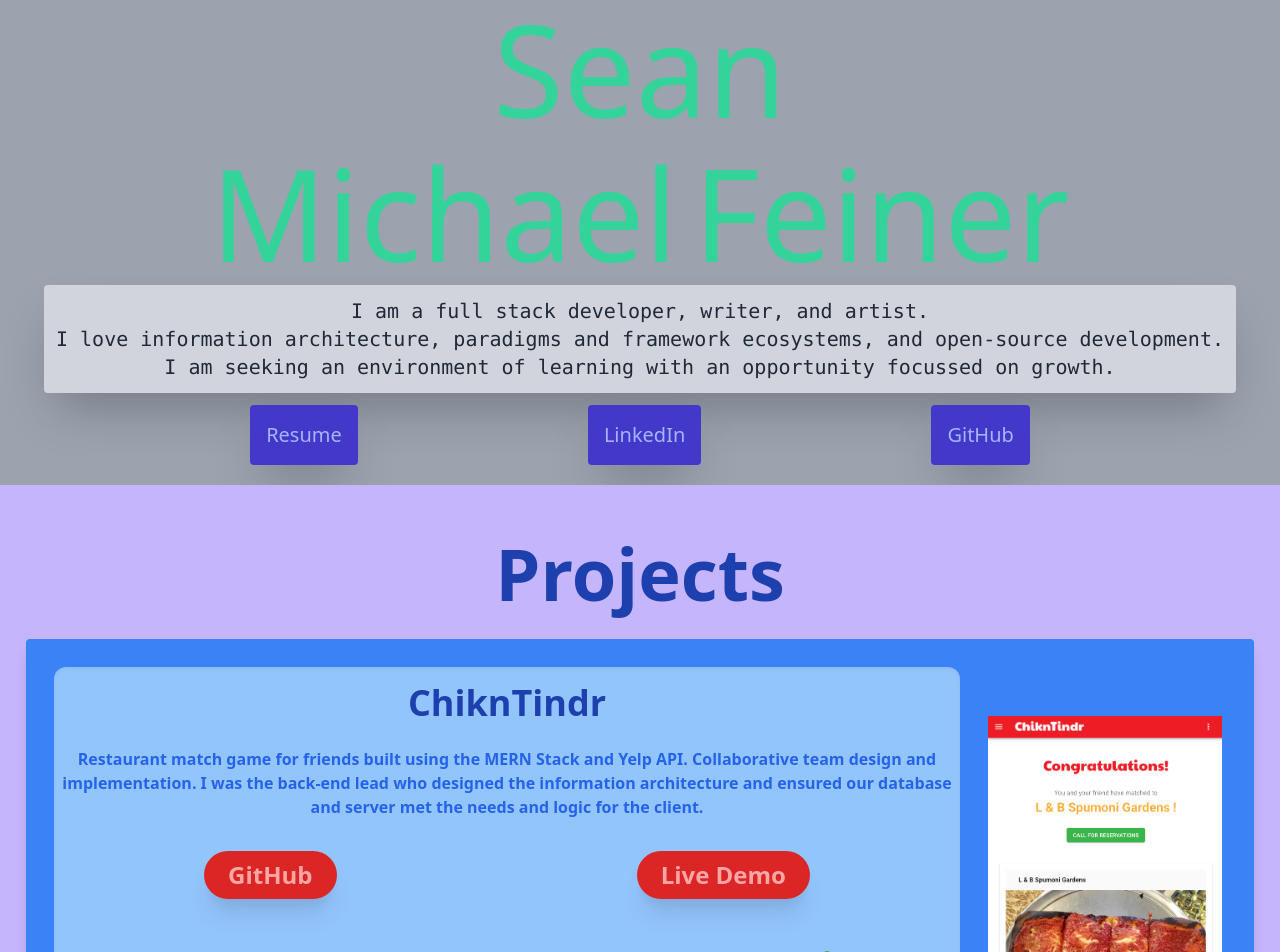
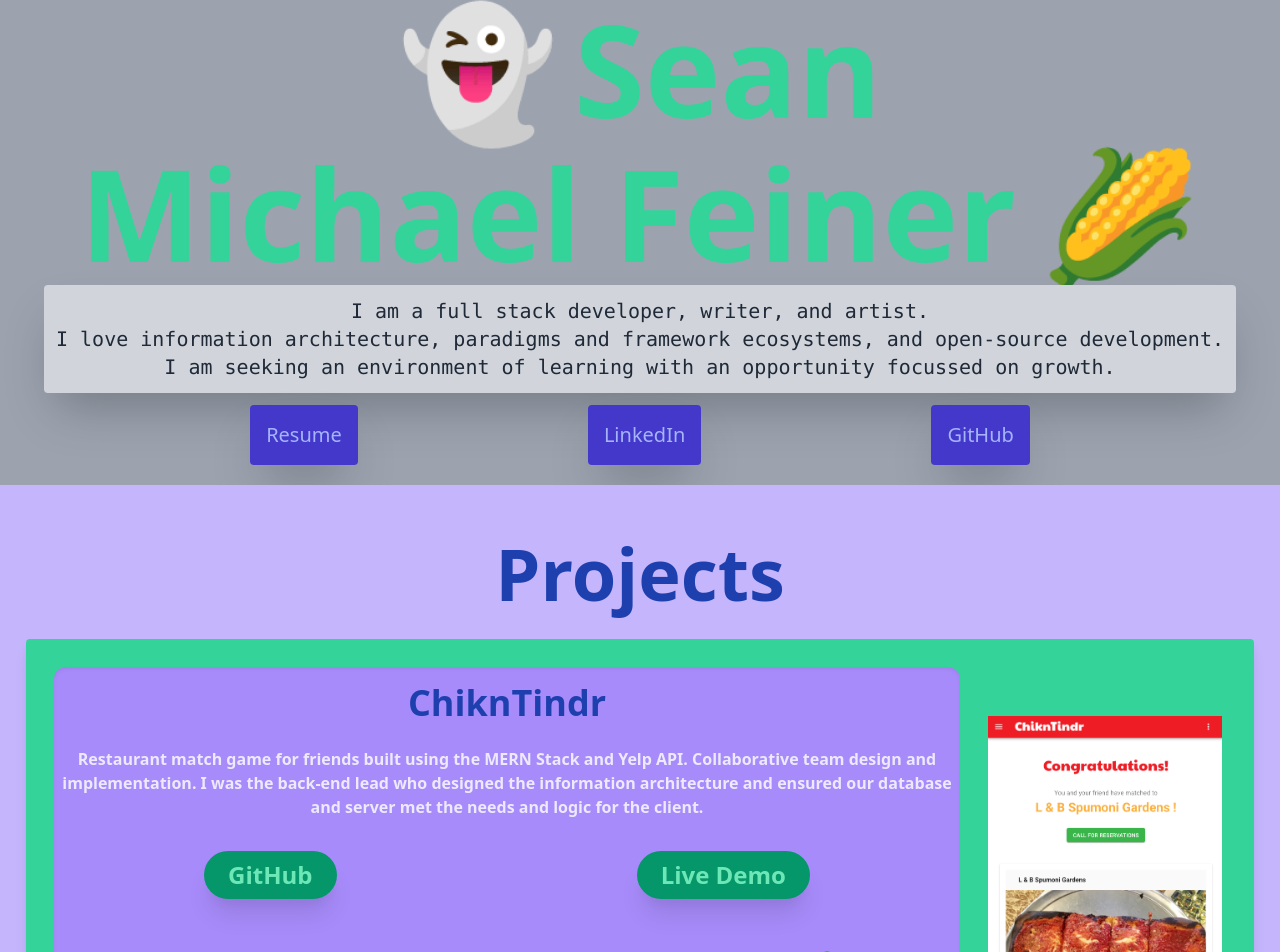
Before and after one commit to sameghosts/portfolio, a Next.js app: page / in a window 1280 px wide. Shown: the part 96-1048 px from the top of the page. Built offline with nearby package versions, Linux system fonts and the light colour scheme.

Commit message:
mmm emojis

```diff
--- a/components/projcard.js
+++ b/components/projcard.js
@@ -6,19 +6,19 @@ export default function ProjectCard(props){
   let allTechImg = props.techLogos.map((image, index) => (<img key={index} src={image} className="inline-block p-2 w-16 mr-4 " />
   ))
   return(
-    <div className="bg-blue-500 p-4 m-0.5 mb-3 flex flex-col sm:flex-row items-center rounded shadow-lg hover:shadow-2xl">
+    <div className="bg-green-400 p-4 m-0.5 mb-3 flex flex-col sm:flex-row items-center rounded shadow-lg hover:shadow-2xl">
     {/* text container */}
-    <div className="bg-blue-300 text-center justify-around m-3 rounded-xl shadow-inner">
+    <div className="bg-purple-400 text-center justify-around m-3 rounded-xl shadow-inner">
       {/* proj title */}
       <p className="p-4 text-blue-800 text-4xl font-extrabold"> {props.title}</p>
       {/* project description */}
-      <p className="p-2 font-semibold text-blue-600"> {props.descrip}</p>
+      <p className="p-2 font-semibold text-purple-100"> {props.descrip}</p>
       {/* project links */}
       <div className="flex justify-between py-4">
-      <a href={props.targGithub} target="_blank" className="rounded-full m-auto mt-2 mb-3 py-2 px-6 bg-red-600 hover:bg-red-100 text-red-300 hover:text-red-600 sm:text-2xl font-extrabold shadow-xl transition ease-in duration-150">
+      <a href={props.targGithub} target="_blank" className="rounded-full m-auto mt-2 mb-3 py-2 px-6 bg-green-600 hover:bg-green-100 text-green-300 hover:text-green-600 sm:text-2xl font-extrabold shadow-xl transition ease-in duration-150">
         GitHub
       </a>
-      <a href={props.targDemo} target="_blank" className="rounded-full m-auto mt-2 mb-3 py-2 px-6 bg-red-600 hover:bg-red-100 text-red-300 hover:text-red-600 sm:text-2xl font-extrabold shadow-xl transition ease-in duration-150">
+      <a href={props.targDemo} target="_blank" className="rounded-full m-auto mt-2 mb-3 py-2 px-6 bg-green-600 hover:bg-green-100 text-green-300 hover:text-green-600 sm:text-2xl font-extrabold shadow-xl transition ease-in duration-150">
         Live Demo
       </a>
       </div>
--- a/components/splash.js
+++ b/components/splash.js
@@ -17,12 +17,14 @@ export default function Splash(){
         {/* img logo eventually - ear into ear morph gif
         <img src="https://images.unsplash.com/photo-1568584477802-91bcf4a469da?ixid=MXwxMjA3fDB8MHxwaG90by1wYWdlfHx8fGVufDB8fHw%3D&ixlib=rb-1.2.1&auto=format&fit=crop&w=1352&q=80" className="w-2/3 sm:w-1/6 sm:h-36 rounded-full sm:mr-6 shadow-2xl"/> */}
         {/* first name */}
-        <h1 className="p-2  text-green-400 sm:text-9xl text-6xl"> Sean </h1>
+        <h1 className="p-2 sm:text-9xl text-6xl font-black"> 👻</h1>
+        <h1 className="p-2  text-green-400 sm:text-9xl text-6xl font-black"> Sean </h1>
       </div>
         {/* Last Name */}
       <div className="flex flex-col text-center sm:flex-row">
-        <h1 className="p-2 text-green-400 sm:text-9xl text-6xl"> Michael </h1>
-        <h1 className="p-2 text-green-400 sm:text-9xl text-6xl"> Feiner </h1>
+        <h1 className="p-2 text-green-400 sm:text-9xl text-6xl font-black sm:mr-2"> Michael </h1>
+        <h1 className="p-2 text-green-400 sm:text-9xl text-6xl font-black sm:ml-2"> Feiner  </h1>
+        <h1 className="p-2 sm:text-9xl text-6xl font-black sm:ml-2">  🌽 </h1>
       </div>
       {/* tagline div */}
       <div className="p-3 bg-gray-300 flex items-center rounded shadow-2xl">
```
